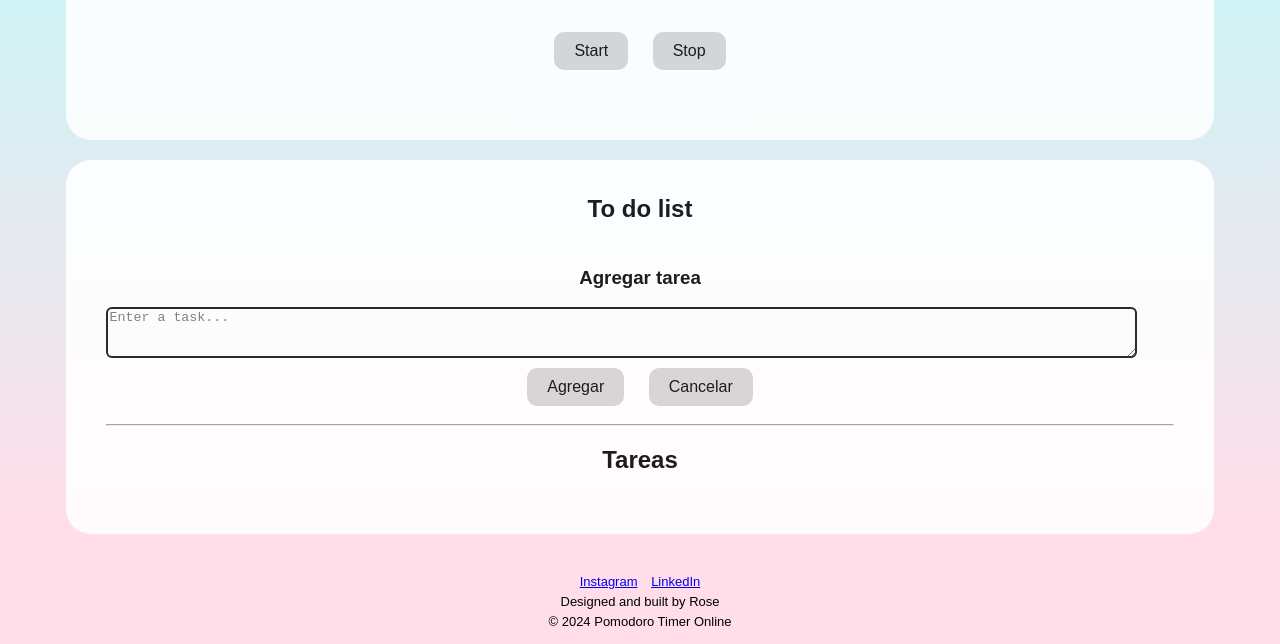
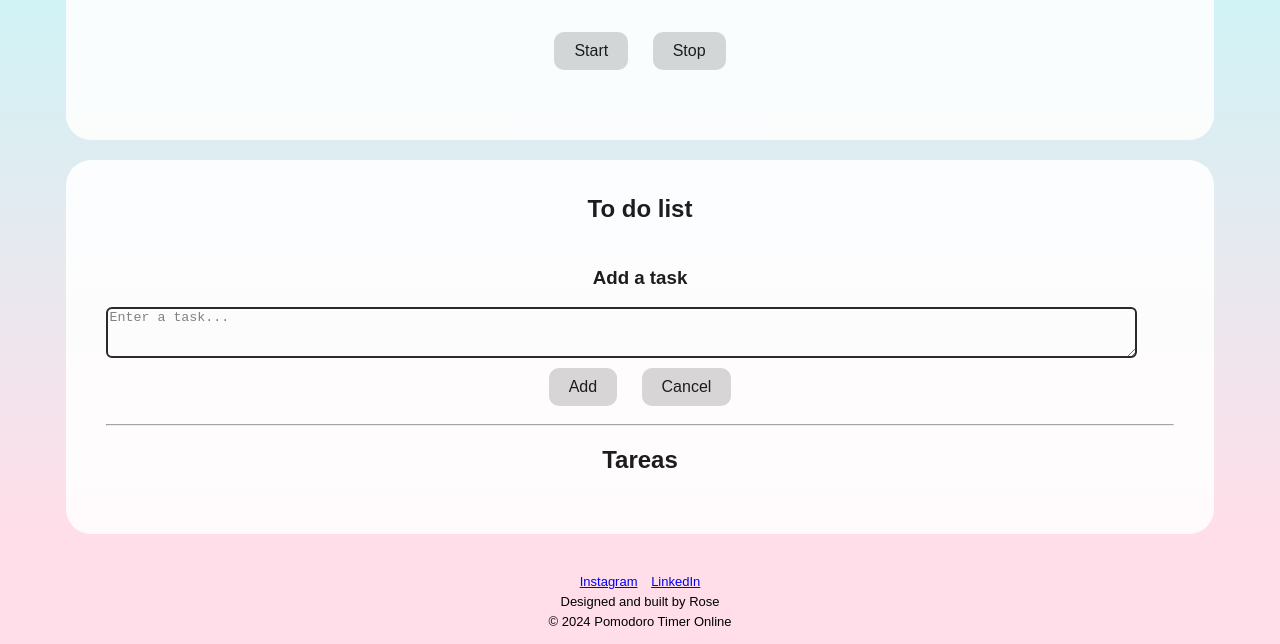
Before and after one commit to Rose1/PomodoroTimer, a plain HTML site: page index.html in a window 1280 px wide. Shown: the part 301-945 px from the top of the page. Drawn offline with Linux system fonts and the light colour scheme.

Commit message:
Change the language
Change all the paragraphs to English

```diff
--- a/index.html
+++ b/index.html
@@ -21,11 +21,11 @@
         <section class="container">
             <h1>To do list</h1>
                 <div class="addTask">
-                    <h3>Agregar tarea</h3>
+                    <h3>Add a task</h3>
                     <textarea autofocus placeholder="Enter a task..."
                     rows="3" cols="30" id="addTaskInput" maxlength='250'></textarea>
-                    <button id="addTask">Agregar</button>
-                    <button id="cancelTask">Cancelar</button>
+                    <button id="addTask">Add</button>
+                    <button id="cancelTask">Cancel</button>
                     <hr>
                     <div class="todolist">
                         <h2>Tareas</h2>
```
